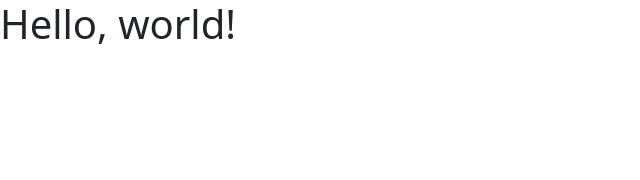
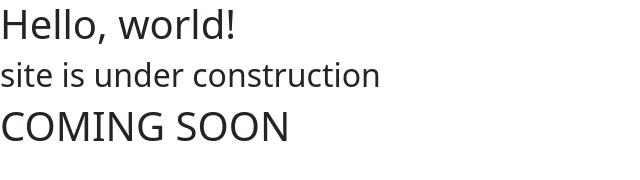
Before and after one commit to jubayerahmedd/project200, a plain HTML site: page index.html in a window 1280 px wide. Shown: the whole page, without its empty margins (0-640 px from the left). Drawn offline with nearby package versions, Linux system fonts and the light colour scheme.

Commit message:
comin soon

```diff
--- a/index.html
+++ b/index.html
@@ -14,6 +14,8 @@
   </head>
   <body>
     <h1>Hello, world!</h1>
+    <h2>site is under construction</h2>
+    <h1>COMING SOON</h1>
 
 
 
```
